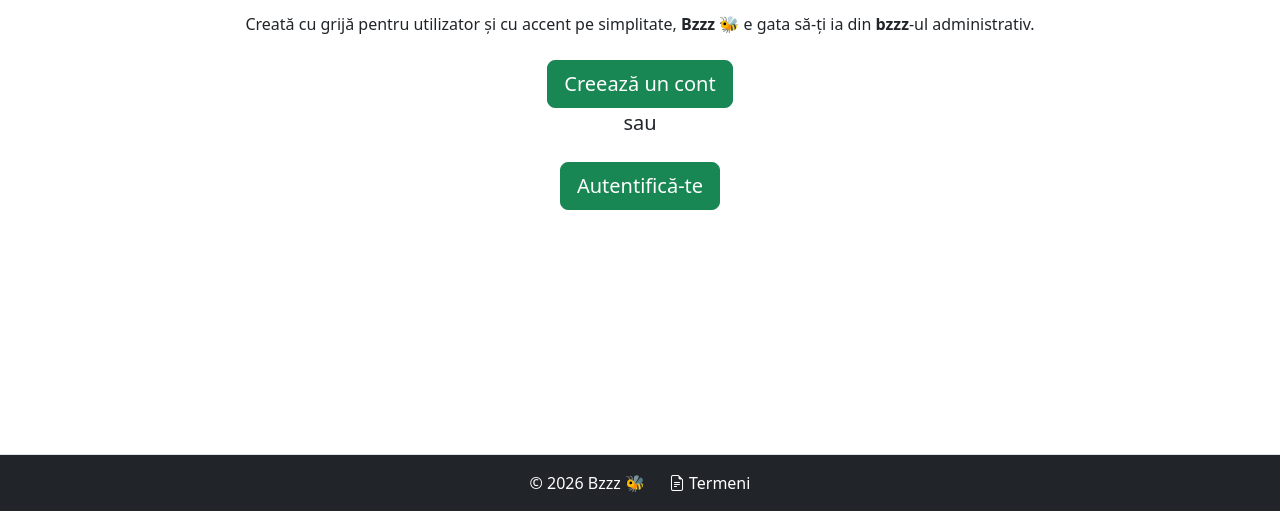
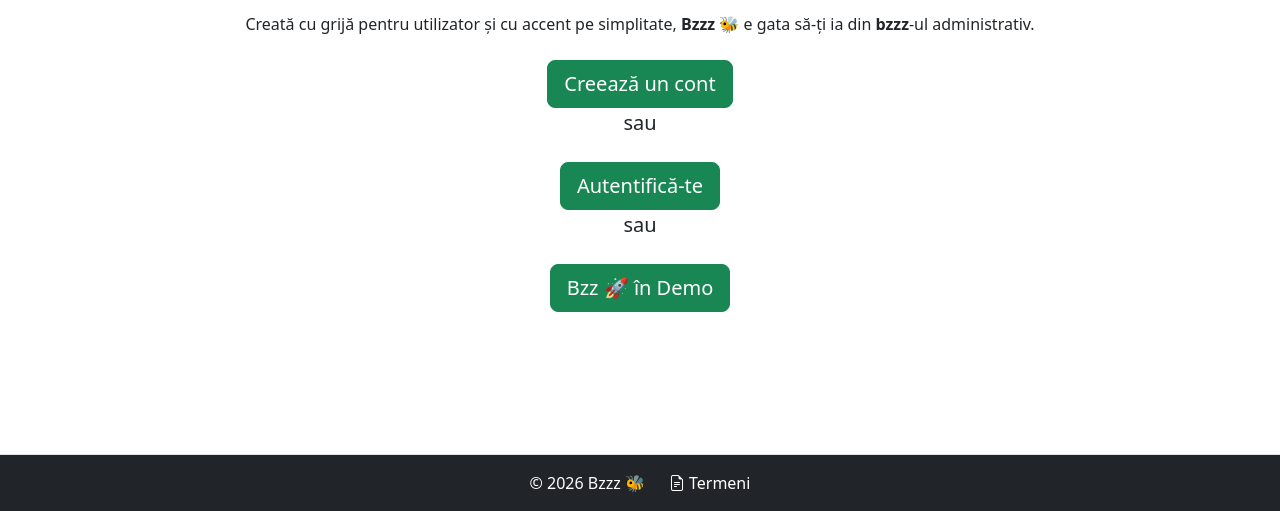
Before and after one commit to iancuioan/bzzz-home, a Django app: page / in a window 1280 px wide. Shown: the part 289-800 px from the top of the page. Run offline with Django 5.2, Linux system fonts and the light colour scheme; some libraries are stand-ins or nearby versions.

Commit message:
added demo

```diff
--- a/bzzz_core/settings.py
+++ b/bzzz_core/settings.py
@@ -54,6 +54,8 @@ MIDDLEWARE = [
     'django.contrib.auth.middleware.AuthenticationMiddleware',
     'django.contrib.messages.middleware.MessageMiddleware',
     'django.middleware.clickjacking.XFrameOptionsMiddleware',
+    # Adaugă middleware-ul creat:
+    'users.middleware.DemoUserProtectionMiddleware',# ptr demo user
     #'users.middleware.RedirectAuthenticatedUserMiddleware',# restrict login for anonimus user
 ]
 
--- a/users/middleware.py
+++ b/users/middleware.py
@@ -34,3 +34,30 @@ class RedirectAuthenticatedUserMiddleware:
 
         return self.get_response(request)
 """
+from django.contrib import messages
+from django.shortcuts import redirect
+
+class DemoUserProtectionMiddleware:
+    """
+    Blochează acțiunile de modificare (POST, PUT, DELETE)
+    pentru contul de demo.
+    """
+    def __init__(self, get_response):
+        self.get_response = get_response
+
+    def __call__(self, request):
+        # Specifică username-ul contului de demo
+        DEMO_USERNAME = 'demo'
+
+        if request.user.is_authenticated and request.user.username == DEMO_USERNAME:
+            # Permite doar vizualizarea (GET, HEAD, OPTIONS)
+            if request.method not in ['GET', 'HEAD', 'OPTIONS']:
+                messages.warning(
+                    request,
+                    "Sunteți în modul DEMO. Acțiunile de adăugare, editare sau ștergere sunt dezactivate."
+                )
+                # Redirecționează utilizatorul la pagina de unde a încercat să facă acțiunea
+                return redirect(request.META.get('HTTP_REFERER', '/'))
+
+        response = self.get_response(request)
+        return response
--- a/users/templates/users/homepage.html
+++ b/users/templates/users/homepage.html
@@ -24,6 +24,10 @@
   <a href="{% url 'login' %}" class="btn btn-success btn-lg mt-2">
       Autentifică-te
   </a>
+  <p class="lead">sau</p>
+            <a href="{% url 'demo_login' %}" class="btn btn-success btn-lg mt-2">
+        Bzz 🚀 în Demo
+          </a>
   {% endif %}
 </div>
 
--- a/users/urls.py
+++ b/users/urls.py
@@ -46,4 +46,5 @@ urlpatterns = [
              template_name='users/password_change_done.html'
          ),
          name='password_change_done'),
+     path('demo-login/', views.demo_login_view, name='demo_login'),
     ]
--- a/users/views.py
+++ b/users/views.py
@@ -11,6 +11,7 @@ from django.contrib.auth.views import (
     PasswordResetConfirmView,
     PasswordResetCompleteView
 )
+from django.contrib.auth.models import User
 
 # Create your views here.
 def register_view(request):
@@ -71,3 +72,22 @@ def profile_view(request):
 
 def termeni_view(request):
     return render(request, 'users/termeni.html')
+
+def demo_login_view(request):
+    """
+    Loghează automat utilizatorul de demo fără formular.
+    """
+    DEMO_USERNAME = 'demo'
+
+    try:
+        # Preluăm utilizatorul demo din baza de date
+        user = User.objects.get(username=DEMO_USERNAME)
+
+        # Logăm utilizatorul direct în sesiune
+        login(request, user)
+        messages.info(request, "Te-ai logat pe contul de DEMO (mod doar vizualizare).")
+        return redirect('homepage')  # Redirecționează către pagina principală sau dashboard
+
+    except User.DoesNotExist:
+        messages.error(request, "Contul de demo nu a fost găsit în baza de date.")
+        return redirect('login')
```
